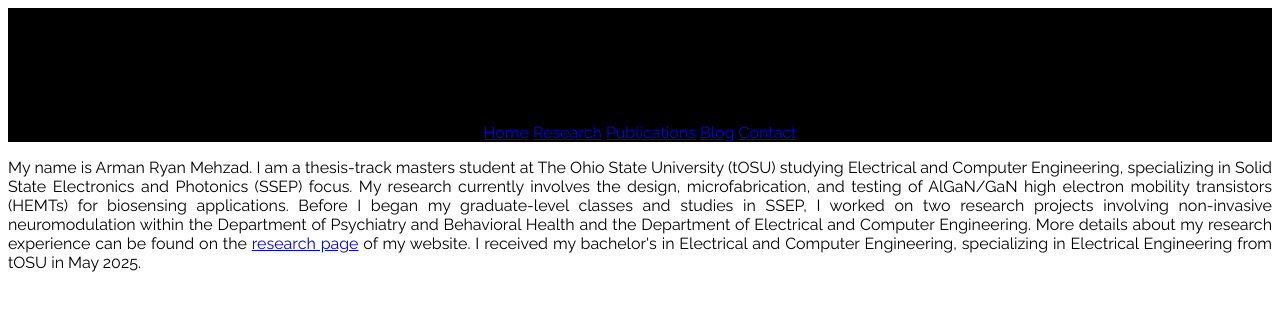
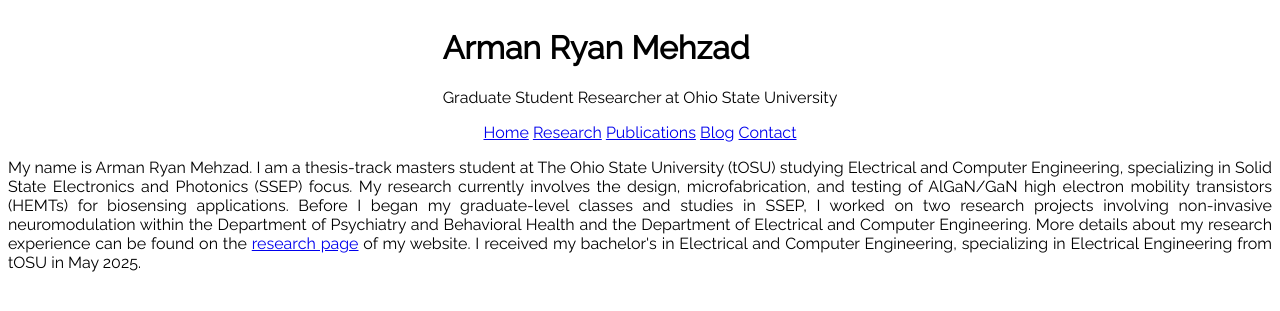
Before and after one commit to armanryanmehzad/profwebsite, a Django app: page / in a window 1280 px wide. Shown: the top 311 px of the page. Run offline with Django 5.2, Linux system fonts and the light colour scheme.

Commit message:
Revitalizing the CSS

```diff
--- a/main/static/main/styles.css
+++ b/main/static/main/styles.css
@@ -3,7 +3,8 @@
 /* smartphones, Android phones, landscape iPhone */
 @media screen and (min-width: 380px) and (max-width: 1280px) {
     .header {
-        background-color: black;
+        background-color: white;
+        color: black;
         font-family: 'Raleway', sans-serif;
         display: flex;
         flex-direction: column;
@@ -12,6 +13,7 @@
 
     body {
         background-color: white;
+        color: black;
         font-family: 'Raleway', sans-serif;
         justify-content: center;
         align-content: center;
@@ -26,6 +28,7 @@
 @media screen and (min-width: 1280px) {
     header {
         background-color: white;
+        color: black;
         font-family: 'Raleway', sans-serif;
         display: flex;
         flex-direction: row;
```
